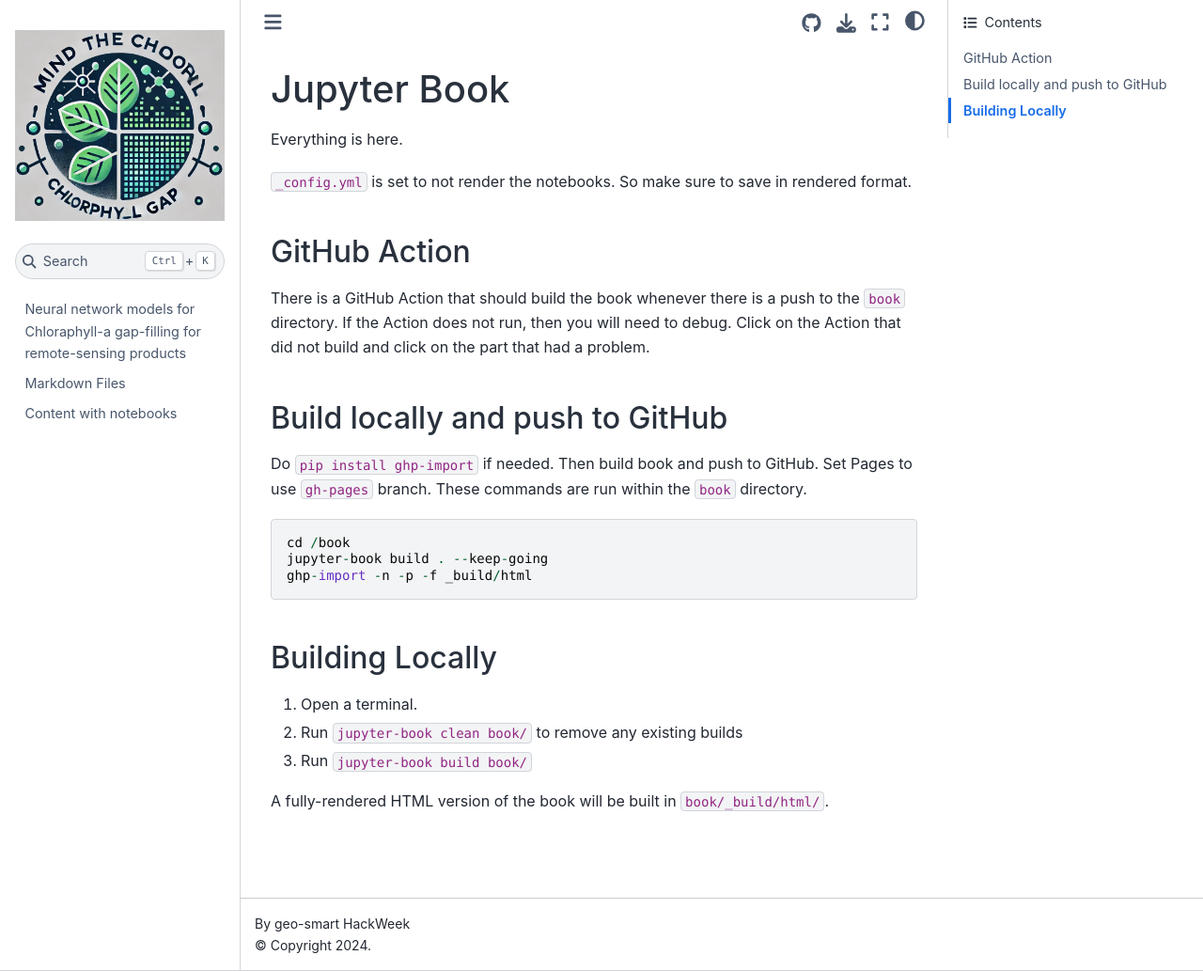
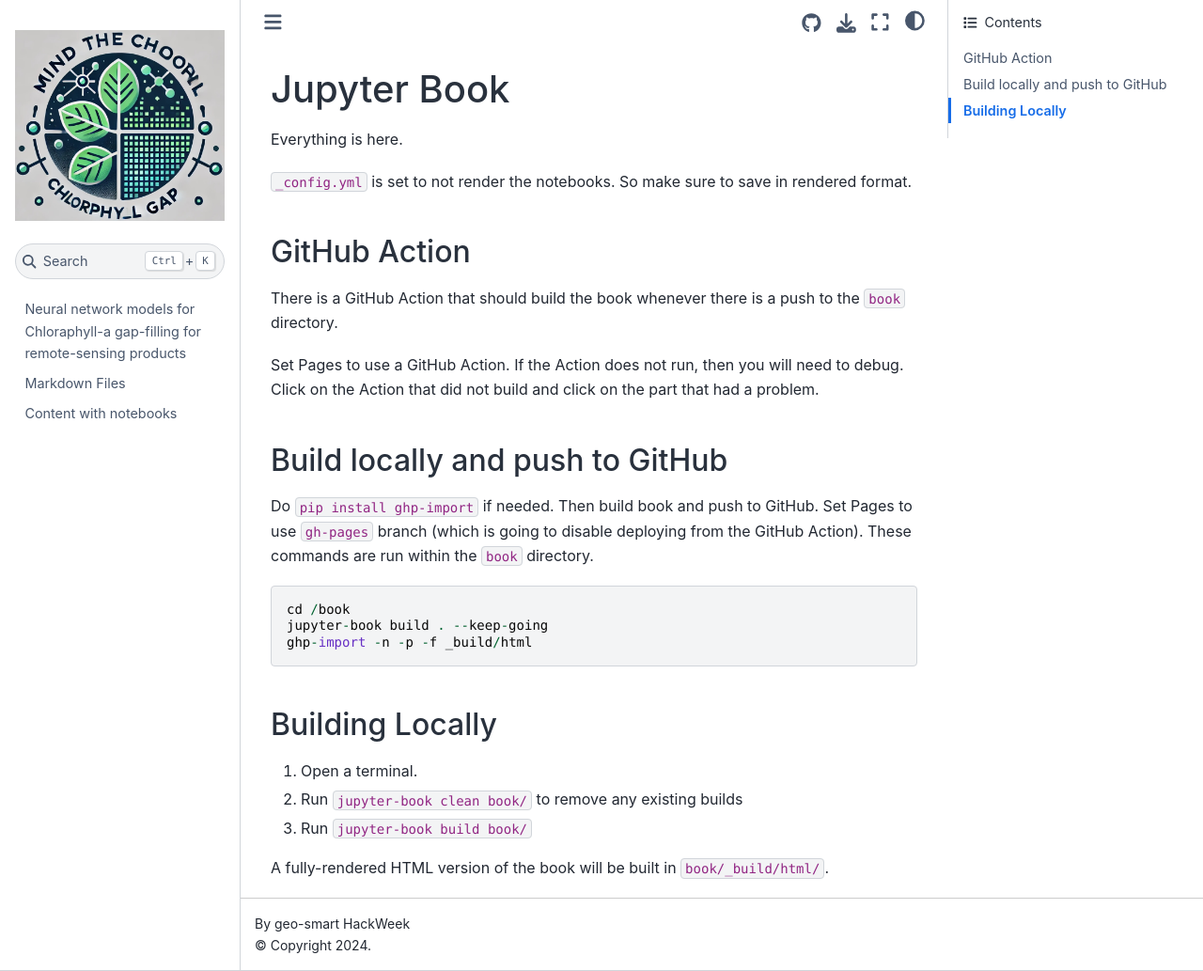
Before and after one commit to ocean-satellite-tools/mind-the-chl-gap-2024, a Jupyter Book: the page built from book/README.md, in a window 1280 px wide and 1033 px high. Shown: the whole window at 94% size. Built offline with Jupyter Book 1.0.4 settings and Sphinx 7.4.7 and the Sphinx Book theme 1.1.4, drawn with Linux system fonts in a browser that asks for light colours; pages that are not in the unit, such as notebooks, are missing from menus.

Commit message:
add better instructions regarding the github action

````diff
--- a/book/README.md
+++ b/book/README.md
@@ -6,11 +6,13 @@
 
 ### GitHub Action
 
-There is a GitHub Action that should build the book whenever there is a push to the `book` directory. If the Action does not run, then you will need to debug. Click on the Action that did not build and click on the part that had a problem.
+There is a GitHub Action that should build the book whenever there is a push to the `book` directory.
+
+Set Pages to use a GitHub Action. If the Action does not run, then you will need to debug. Click on the Action that did not build and click on the part that had a problem.
 
 ### Build locally and push to GitHub
 
-Do `pip install ghp-import` if needed. Then build book and push to GitHub. Set Pages to use `gh-pages` branch. These commands are run within the `book` directory.
+Do `pip install ghp-import` if needed. Then build book and push to GitHub. Set Pages to use `gh-pages` branch (which is going to disable deploying from the GitHub Action). These commands are run within the `book` directory.
 
 ```
 cd /book
````
